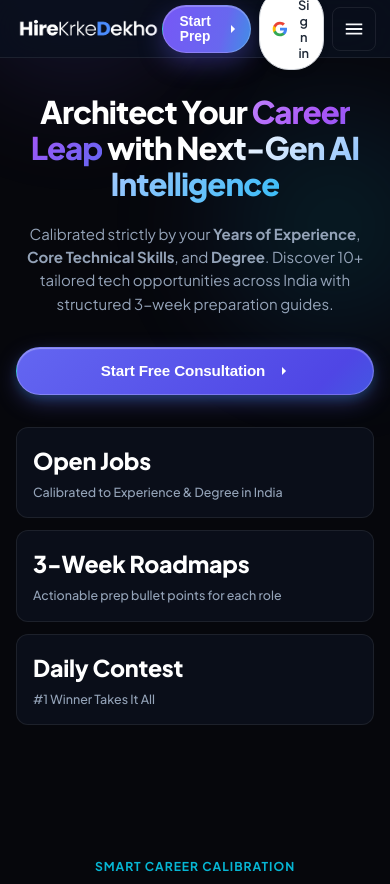
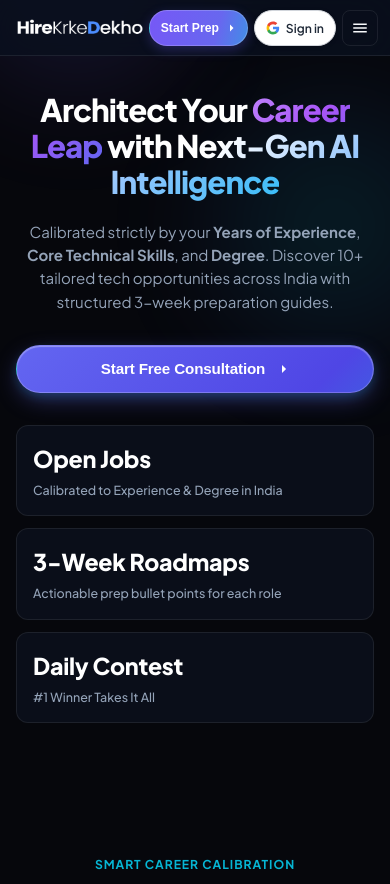
Before and after one commit to mselvavijay/Career_Bot, a FastAPI app: page / in a window 390 px wide; the page is wider, and only the part inside the window is pictured. Shown: the top 884 px of that part. Run offline with FastAPI, Linux system fonts and the light colour scheme; data that the repository does not hold is empty; some libraries are stand-ins or nearby versions.

Commit message:
style(mobile): refine mobile header buttons to sleek proportional sizes

```diff
--- a/static/app.css
+++ b/static/app.css
@@ -2437,34 +2437,57 @@
         /* 640px Mobile Phone Layouts */
         @media (max-width: 640px) {
             header.site-header {
-                height: 58px;
-                padding: 0 14px;
-                padding-left: max(14px, env(safe-area-inset-left, 14px));
-                padding-right: max(14px, env(safe-area-inset-right, 14px));
+                height: 56px;
+                padding: 0 12px;
+                padding-left: max(12px, env(safe-area-inset-left, 12px));
+                padding-right: max(12px, env(safe-area-inset-right, 12px));
             }
 
             .brand-wordmark {
-                height: 24px;
-                max-width: 155px;
+                height: 22px;
+                max-width: 140px;
+            }
+
+            .header-actions {
+                gap: 6px;
             }
 
             .btn-hero-cta {
-                padding: 8px 12px;
-                min-height: 44px;
-            }
-
-            .btn-hero-cta span {
-                display: inline;
-            }
-
-            .header-actions {
-                gap: 8px;
+                padding: 6px 11px;
+                font-size: 0.76rem;
+                font-weight: 600;
+                gap: 5px;
+                min-height: 36px;
+                box-shadow: 0 4px 12px rgba(101, 91, 239, 0.28);
+            }
+
+            .btn-hero-cta .icon-sm {
+                width: 12px;
+                height: 12px;
             }
 
             .btn-google-auth {
-                padding: 8px 12px;
-                min-height: 44px;
-                font-size: 0.8rem;
+                padding: 6px 11px;
+                font-size: 0.76rem;
+                font-weight: 600;
+                gap: 6px;
+                min-height: 36px;
+                box-shadow: 0 1px 4px rgba(0, 0, 0, 0.15);
+            }
+
+            .btn-google-auth svg {
+                width: 14px !important;
+                height: 14px !important;
+            }
+
+            .site-mobile-menu-toggle {
+                width: 36px;
+                height: 36px;
+            }
+
+            .site-mobile-menu-toggle .icon-lg {
+                width: 18px;
+                height: 18px;
             }
 
             .hero-section {
```
